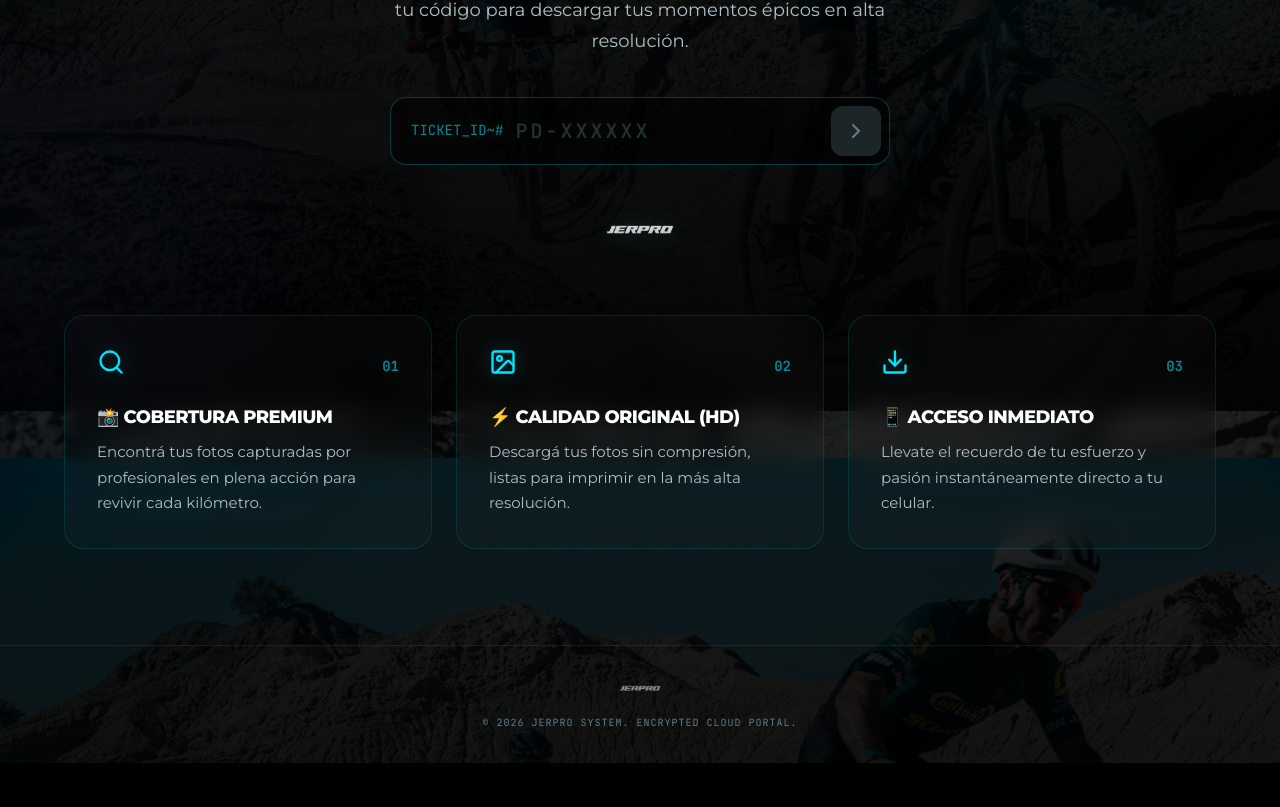
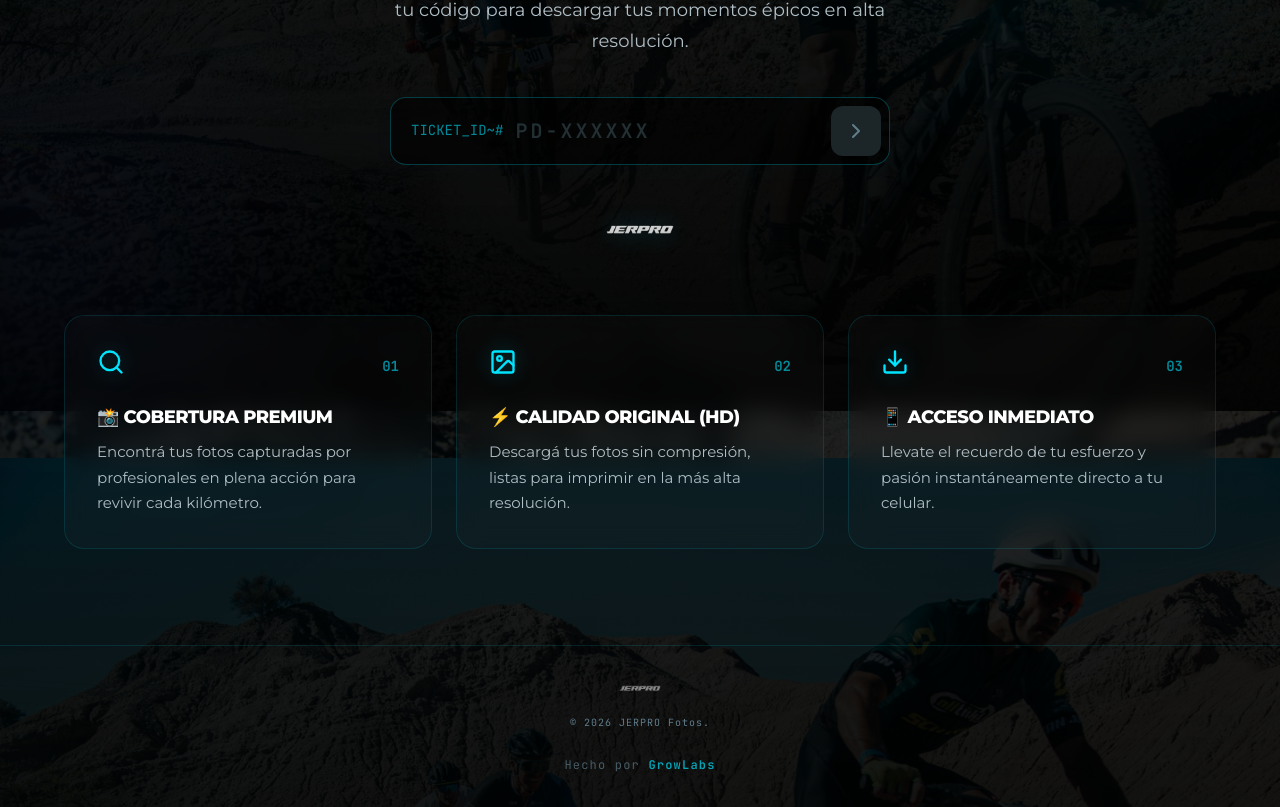
Before and after one commit to lmarinero-sketch/fotos, a React (Vite) app: page / in a window 1280 px wide. Shown: the part 389-1196 px from the top of the page. Before the commit the page ends 1152 px from the top, so only its background shows below. Built offline with nearby package versions, Linux system fonts and the light colour scheme; no server answers.

Commit message:
Add GrowLabs footer and logo layout

```diff
--- a/src/pages/LandingPage.jsx
+++ b/src/pages/LandingPage.jsx
@@ -147,7 +147,10 @@ const LandingPage = () => {
       <footer className="footer animate-fade-in">
         <div className="container footer-content">
           <img src="/logo_creadores_jerpro.png" alt="JERPRO" className="footer-logo-img" />
-          <p className="footer-copy">© 2026 JERPRO SYSTEM. ENCRYPTED CLOUD PORTAL.</p>
+          <p className="footer-copy">© {new Date().getFullYear()} JERPRO Fotos.</p>
+          <p className="footer-copy" style={{ marginTop: '0.5rem', fontSize: '0.75rem', opacity: 0.7 }}>
+            Hecho por <a href="https://www.growlabs.lat" target="_blank" rel="noopener noreferrer" style={{ color: 'var(--accent)', textDecoration: 'none', fontWeight: 'bold' }}>GrowLabs</a>
+          </p>
         </div>
       </footer>
     </div>
```
